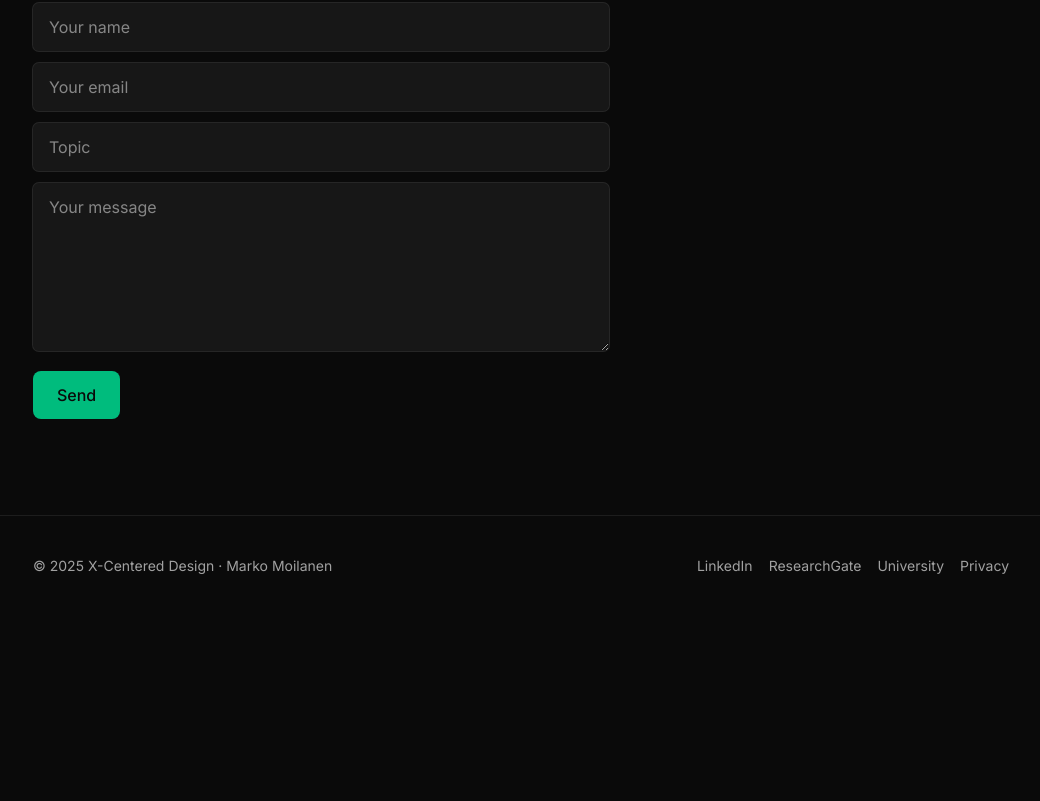
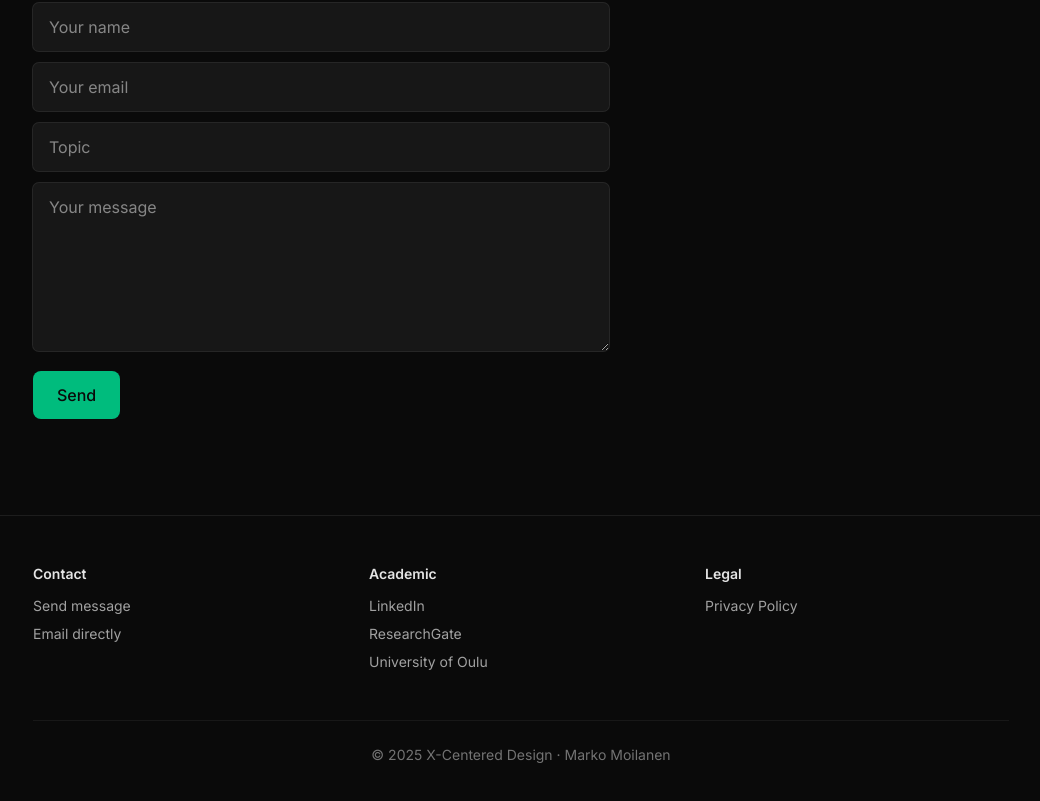
Before and after one commit to moilanenmime/xcentered, a Next.js app: page / in a window 1280 px wide. Shown: the part 966-1767 px from the top of the page, without its empty margins (119-1159 px from the left). Before the commit the page ends 1582 px from the top, so only its background shows below. Built offline with nearby package versions, Linux system fonts and the light colour scheme.

Commit message:
refactor: enhance footer layout and improve link accessibility

```diff
--- a/components/Footer.tsx
+++ b/components/Footer.tsx
@@ -1,22 +1,41 @@
 export default function Footer() {
   return (
     <footer className="border-t border-neutral-800/70">
-      <div className="mx-auto max-w-5xl px-6 py-10 text-sm text-neutral-400">
-        <div className="flex flex-col gap-6 sm:flex-row sm:items-center sm:justify-between sm:gap-4">
-          {/* Copyright */}
-          <p className="text-center sm:text-left">
-            © {new Date().getFullYear()} X-Centered Design · Marko Moilanen
-          </p>
+      <div className="mx-auto max-w-5xl px-6 py-12">
+        {/* Main Footer Content */}
+        <div className="grid gap-8 sm:grid-cols-2 lg:grid-cols-3">
+          {/* Contact Section */}
+          <div>
+            <h3 className="text-sm font-semibold text-neutral-200 mb-3">
+              Contact
+            </h3>
+            <div className="space-y-2 text-sm text-neutral-400">
+              <a
+                href="#contact"
+                className="block hover:text-neutral-200 transition-colors"
+              >
+                Send message
+              </a>
+              <a
+                href="mailto:moilanenmime@gmail.com"
+                className="block hover:text-neutral-200 transition-colors"
+              >
+                Email directly
+              </a>
+            </div>
+          </div>
 
-          {/* Links */}
-          <div className="flex flex-col gap-3 sm:flex-row sm:gap-4">
-            {/* Academic Links */}
-            <div className="flex flex-wrap justify-center gap-3 sm:gap-4 sm:justify-start">
+          {/* Academic Links */}
+          <div>
+            <h3 className="text-sm font-semibold text-neutral-200 mb-3">
+              Academic
+            </h3>
+            <div className="space-y-2 text-sm text-neutral-400">
               <a
                 href="https://www.linkedin.com/in/marko-moilanen-hcd/"
                 target="_blank"
                 rel="noopener noreferrer"
-                className="hover:text-neutral-200 transition-colors"
+                className="block hover:text-neutral-200 transition-colors"
               >
                 LinkedIn
               </a>
@@ -24,7 +43,7 @@ export default function Footer() {
                 href="https://www.researchgate.net/profile/Marko-Moilanen-2"
                 target="_blank"
                 rel="noopener noreferrer"
-                className="hover:text-neutral-200 transition-colors"
+                className="block hover:text-neutral-200 transition-colors"
               >
                 ResearchGate
               </a>
@@ -32,22 +51,34 @@ export default function Footer() {
                 href="https://www.oulu.fi/fi/tutkijat/marko-moilanen"
                 target="_blank"
                 rel="noopener noreferrer"
-                className="hover:text-neutral-200 transition-colors"
+                className="block hover:text-neutral-200 transition-colors"
               >
-                University
-              </a>
-            </div>
-
-            {/* Privacy Link */}
-            <div className="flex justify-center sm:justify-start">
-              <a
-                href="/privacy"
-                className="hover:text-neutral-200 transition-colors border-t border-neutral-700 pt-3 sm:border-none sm:pt-0"
-              >
-                Privacy
+                University of Oulu
               </a>
             </div>
           </div>
+
+          {/* Legal */}
+          <div>
+            <h3 className="text-sm font-semibold text-neutral-200 mb-3">
+              Legal
+            </h3>
+            <div className="space-y-2 text-sm text-neutral-400">
+              <a
+                href="/privacy"
+                className="block hover:text-neutral-200 transition-colors"
+              >
+                Privacy Policy
+              </a>
+            </div>
+          </div>
+        </div>
+
+        {/* Copyright - Bottom */}
+        <div className="mt-12 pt-6 border-t border-neutral-800/50">
+          <p className="text-center text-sm text-neutral-500">
+            © {new Date().getFullYear()} X-Centered Design · Marko Moilanen
+          </p>
         </div>
       </div>
     </footer>
```
